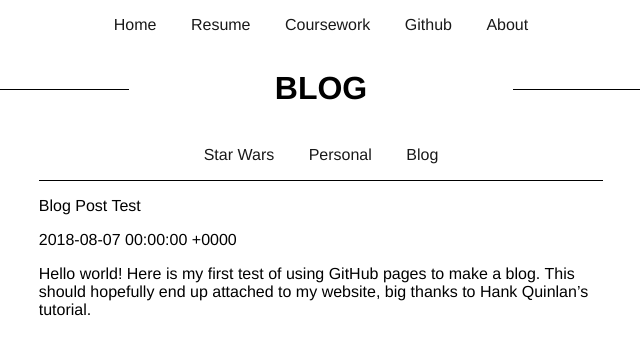
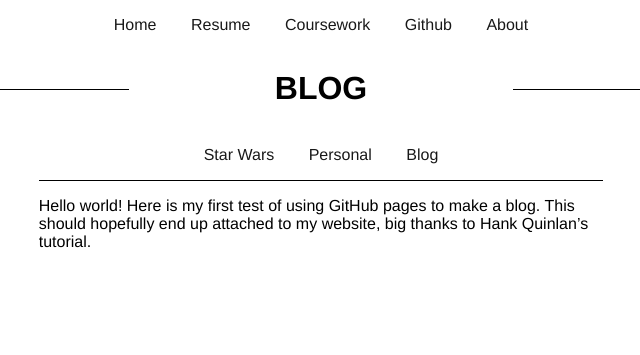
Before and after one commit to declansullivan/static-html-site, a Jekyll site: the page built from _posts/2018-08-07-first-post.md, in a window 1280 px wide. Shown: the top 355 px of the page, without its empty margins (319-959 px from the left). Built offline with Jekyll 4.4.1, drawn with Linux system fonts in a browser that asks for light colours.

Commit message:
Update 2018-08-07-first-post.md

```diff
--- a/_posts/2018-08-07-first-post.md
+++ b/_posts/2018-08-07-first-post.md
@@ -5,10 +5,5 @@ post_title: Blog Post Test
 date: 2018-08-07
 ---
 
-{{ page.post_title }}
-
-{{ page.date | page_to_string }}
-
-
 Hello world! Here is my first test of using GitHub pages to make a blog.  This should
 hopefully end up attached to my website, big thanks to Hank Quinlan's tutorial.
```
